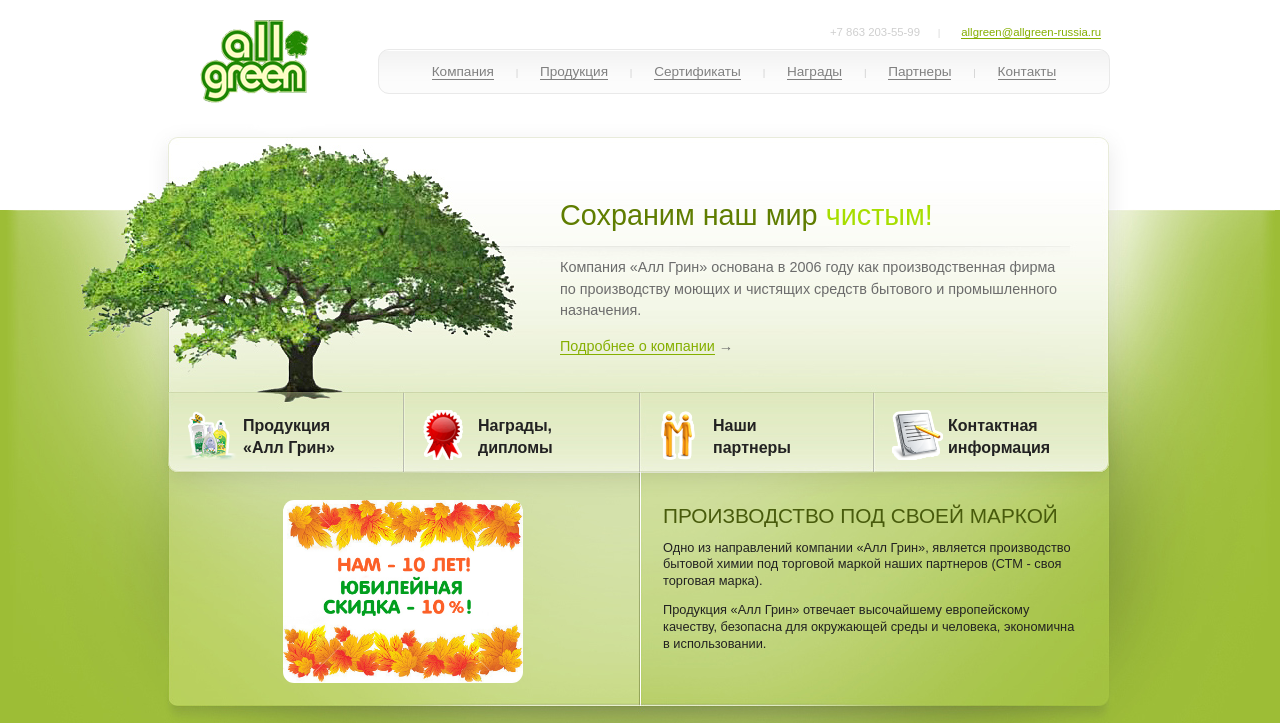
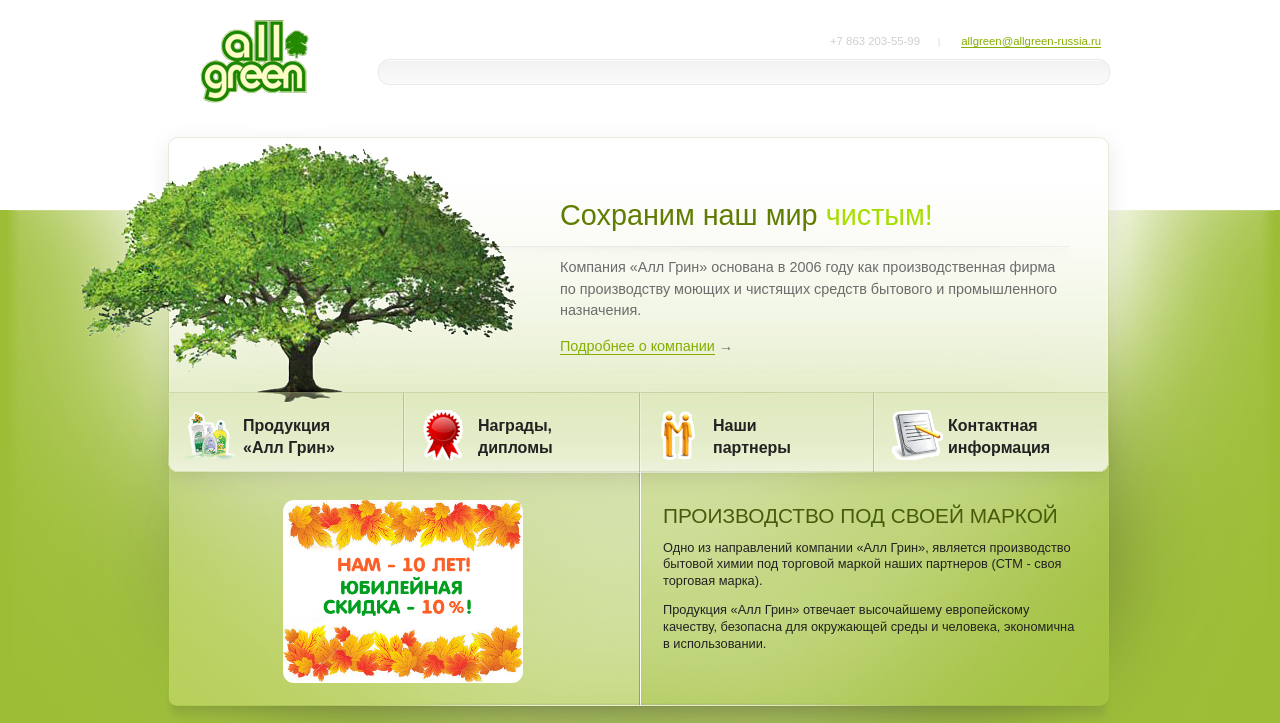
Before and after one commit to global-tender/allgreen-russia, a PHP site: page / in a window 1280 px wide. Shown: the top 723 px of the page. Run offline with PHP 8.4, Linux system fonts and the light colour scheme.

Commit message:
remove menu

```diff
--- a/header.php
+++ b/header.php
@@ -48,22 +48,12 @@
 
 			<div class="header-element-right">
 				<div class="header-contacts">
-					<span class="phone" id="select_phone_top" onclick="selectText('select_phone_top');"><? if ($is_mobile) {?><a href="tel:+78632035599" title="Позвонить">+7 863 203-55-99</a><?}else{?>+7 863 203-55-99<?}?></span><span class="space">|</span> <a href="mailto:allgreen@allgreen-russia.ru">allgreen@all<span class="hidden">is</span>green-russia.ru</a>
+					<span class="phone" id="select_phone_top" onclick="selectText('select_phone_top');"><? if ($is_mobile) {?><a href="tel:+78632035599" title="Позвонить">+7 863 203-55-99</a><?}else{?>+7 863 203-55-99<?}?></span><span class="space">|</span> <a href="mailto:allgreen@allgreen-russia.ru" title="Написать на почту">allgreen@all<span class="hidden">is</span>green-russia.ru</a>
 				</div>
 
 
 				<div class="menu">
-					<a href="/company/">Компания</a>
-					<span class="space">|</span>
-					<a href="/products/">Продукция</a>
-					<span class="space">|</span>
-					<a href="/cert/">Сертификаты</a>
-					<span class="space">|</span>
-					<a href="/awards/">Награды</a>
-					<span class="space">|</span>
-					<a href="/partners/">Партнеры</a>
-					<span class="space">|</span>
-					<a href="/contacts/">Контакты</a>
+
 				</div>
 			</div>
 
--- a/index.php
+++ b/index.php
@@ -47,7 +47,7 @@
 	<div class="index-sections">
 
 		<div class="index-sect-left">
-			<img src="/img/skidka.jpg" alt="Скидка 10% на все в честь юбилея компании">
+			<img src="/img/skidka.jpg" alt="Скидка 10% на все в честь юбилея компании - 10 лет">
 		</div>
 
 		<div class="index-sect-right">
```
